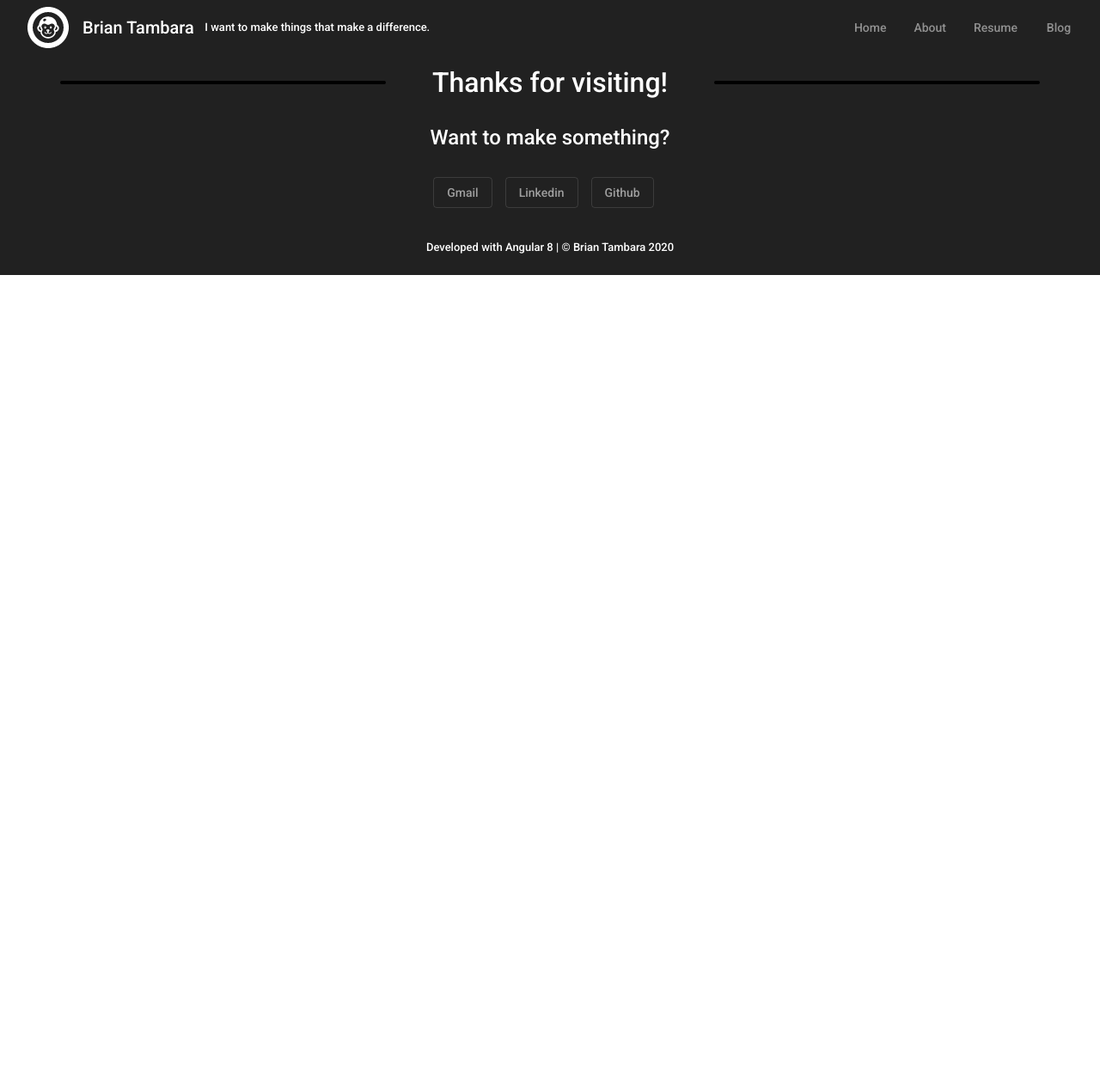
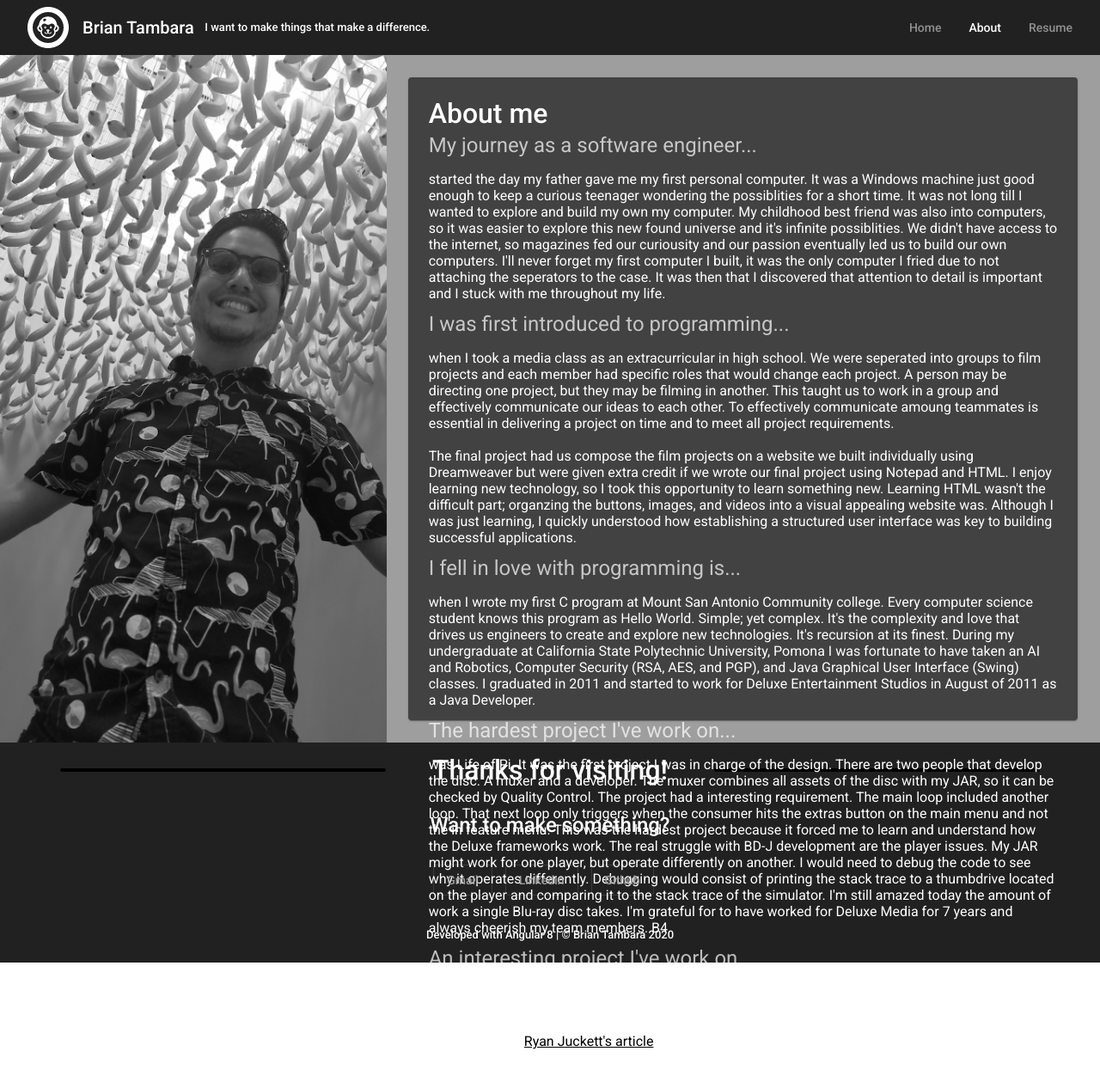
Before and after one commit to btambara/personal-website-frontend, an Angular app: page /about in a window 1280 px wide. Before the commit this address led to /. Shown: the whole page at 86% size. Before the commit the page ends 800 px from the top, so only its background shows below. Built offline with nearby package versions, Linux system fonts and the light colour scheme.

Commit message:
Update About content. Removed Blog asan option from header. Updated router to include about section.

```diff
--- /dev/null
+++ b/src/app/pages/about/about.component.html
@@ -0,0 +1,84 @@
+<div class="main">
+    <img src="/assets/images/brian-icecreammuseum-bw.png">
+
+    <mat-card>
+        <div class="about">
+            <mat-card-title>About me</mat-card-title>
+            <mat-card-subtitle>My journey as a software engineer...</mat-card-subtitle>
+            <mat-card-content>
+                started the day my father gave me my first personal computer.
+                It was a Windows machine just good enough to keep a curious teenager wondering
+                the possiblities for a short time. It was not long till I wanted to explore and
+                build my own my computer. My childhood best friend was also into computers, so
+                it was easier to explore this new found universe and it's infinite possiblities.
+                We didn't have access to the internet, so magazines fed our curiousity and our
+                passion eventually led us to build our own computers. I'll never forget my first
+                computer I built, it was the only computer I fried due to not attaching the seperators
+                to the case. It was then that I discovered that attention to detail is important and
+                I stuck with me throughout my life.
+            </mat-card-content>
+
+            <mat-card-subtitle>I was first introduced to programming...</mat-card-subtitle>
+            <mat-card-content>
+                when I took a media class as an extracurricular in high school.
+                We were seperated into groups to film projects and each member had specific
+                roles that would change each project. A person may be directing one project,
+                but they may be filming in another. This taught us to work in a group
+                and effectively communicate our ideas to each other. To effectively communicate
+                amoung teammates is essential in delivering a project on time and to meet all
+                project requirements.
+                <br><br>
+                The final project had us compose the film projects on a website we built
+                individually using Dreamweaver but were given extra credit if we wrote our
+                final project using Notepad and HTML. I enjoy learning new technology, so
+                I took this opportunity to learn something new. Learning HTML wasn't the
+                difficult part; organzing the buttons, images, and videos into a visual
+                appealing website was. Although I was just learning, I quickly understood
+                how establishing a structured user interface was key to building
+                successful applications.
+            </mat-card-content>
+
+            <mat-card-subtitle>I fell in love with programming is...</mat-card-subtitle>
+            <mat-card-content>
+                when I wrote my first C program at Mount San Antonio Community
+                college. Every computer science student knows this program as Hello World.
+                Simple; yet complex. It's the complexity and love that drives us engineers
+                to create and explore new technologies. It's recursion at its finest. During my
+                undergraduate at California State Polytechnic University, Pomona I was fortunate
+                to have taken an AI and Robotics, Computer Security (RSA, AES, and PGP), and
+                Java Graphical User Interface (Swing) classes. I graduated in 2011 and started
+                to work for Deluxe Entertainment Studios in August of 2011 as a Java Developer.
+            </mat-card-content>
+
+            <mat-card-subtitle>The hardest project I've work on...</mat-card-subtitle>
+            <mat-card-content>
+                was Life of Pi. It was the first project I was in charge of the design.
+                There are two people that develop the disc. A muxer and a developer.
+                The muxer combines all assets of the disc with my JAR, so it can be checked by
+                Quality Control. The project had a interesting requirement. The main
+                loop included another loop. That next loop only triggers when the consumer hits
+                the extras button on the main menu and not the in feature menu. This was the
+                hardest project because it forced me to learn and understand how the Deluxe
+                frameworks work. The real struggle with BD-J development are the player issues.
+                My JAR might work for one player, but operate differently on another. I would
+                need to debug the code to see why it operates differently. Debugging would consist
+                of printing the stack trace to a thumbdrive located on the player and comparing it
+                to the stack trace of the simulator. I'm still amazed today the amount of work a
+                single Blu-ray disc takes. I'm grateful for to have worked for Deluxe Media for 7
+                years and always cheerish my team members. B4
+            </mat-card-content>
+
+            <mat-card-subtitle>An interesting project I've work on...</mat-card-subtitle>
+            <mat-card-content>
+                was detecting and modifying the existing color space for a given image. Normally
+                we think of RGB values, but there are actually other ways to numerically describe
+                a color. For most applications this doesn't matter, but for media entertainment it
+                does. I learned how to fine my google searching on this project. I found
+                <a href="http://www.ryanjuckett.com/programming/rgb-color-space-conversion/" target="_blank">Ryan
+                    Juckett's article</a>
+                on color space conversion to be very helpful. It allowed me to write a majority of the code.
+                I was able to use my experience with Swing and develop a user friendly interface.
+            </mat-card-content>
+        </div>
+    </mat-card>
+</div>
--- /dev/null
+++ b/src/app/pages/about/about.component.scss
@@ -0,0 +1,50 @@
+@import "~@angular/material/theming";
+
+$personal-website-frontend-accent: mat-palette($mat-gray, 500);
+
+div.main {
+    display: flex;
+    background-color: mat-color($personal-website-frontend-accent);
+    height: 100%;
+}
+
+img {
+    height: 100%;
+}
+
+mat-card {
+    margin: 2%;
+    width: 100%;
+}
+
+a:link {
+    color: black;
+}
+
+a:visited {
+    color: black;
+}
+
+a:hover {
+    color: black;
+}
+
+a:active {
+    color: white;
+}
+
+div.about {
+    margin: 1%;
+}
+
+mat-card-title {
+    font-size: xx-large;
+}
+
+mat-card-subtitle {
+    font-size: x-large;
+}
+
+mat-card-content {
+    font-size: medium;
+}
--- /dev/null
+++ b/src/app/pages/about/about.component.ts
@@ -0,0 +1,15 @@
+import { Component, OnInit } from '@angular/core';
+
+@Component({
+  selector: 'app-about',
+  templateUrl: './about.component.html',
+  styleUrls: ['./about.component.scss']
+})
+export class AboutComponent implements OnInit {
+
+  constructor() { }
+
+  ngOnInit() {
+  }
+
+}
--- a/src/app/shared/header/header.component.html
+++ b/src/app/shared/header/header.component.html
@@ -7,10 +7,9 @@
         <p>I want to make things that make a difference.</p>
         <span></span>
         <div class="nav-router">
-            <a mat-button routerLink="/" routerLinkActive="active-link"> Home </a>
+            <a mat-button routerLink="/home" routerLinkActive="active-link"> Home </a>
             <a mat-button routerLink="/about" routerLinkActive="active-link"> About </a>
             <a mat-button routerLink="/resume" routerLinkActive="active-link"> Resume </a>
-            <a mat-button routerLink="/blog" routerLinkActive="active-link"> Blog </a>
         </div>
     </mat-toolbar-row>
 </mat-toolbar>
```
Also changed, not shown: src/app/app-routing.module.ts (+11 -1 lines), src/app/app.module.ts (+6 -2 lines), src/assets/images/brian-icecreammuseum-bw.png (added), 1 other file (tests, documents, lock files or other folders).
